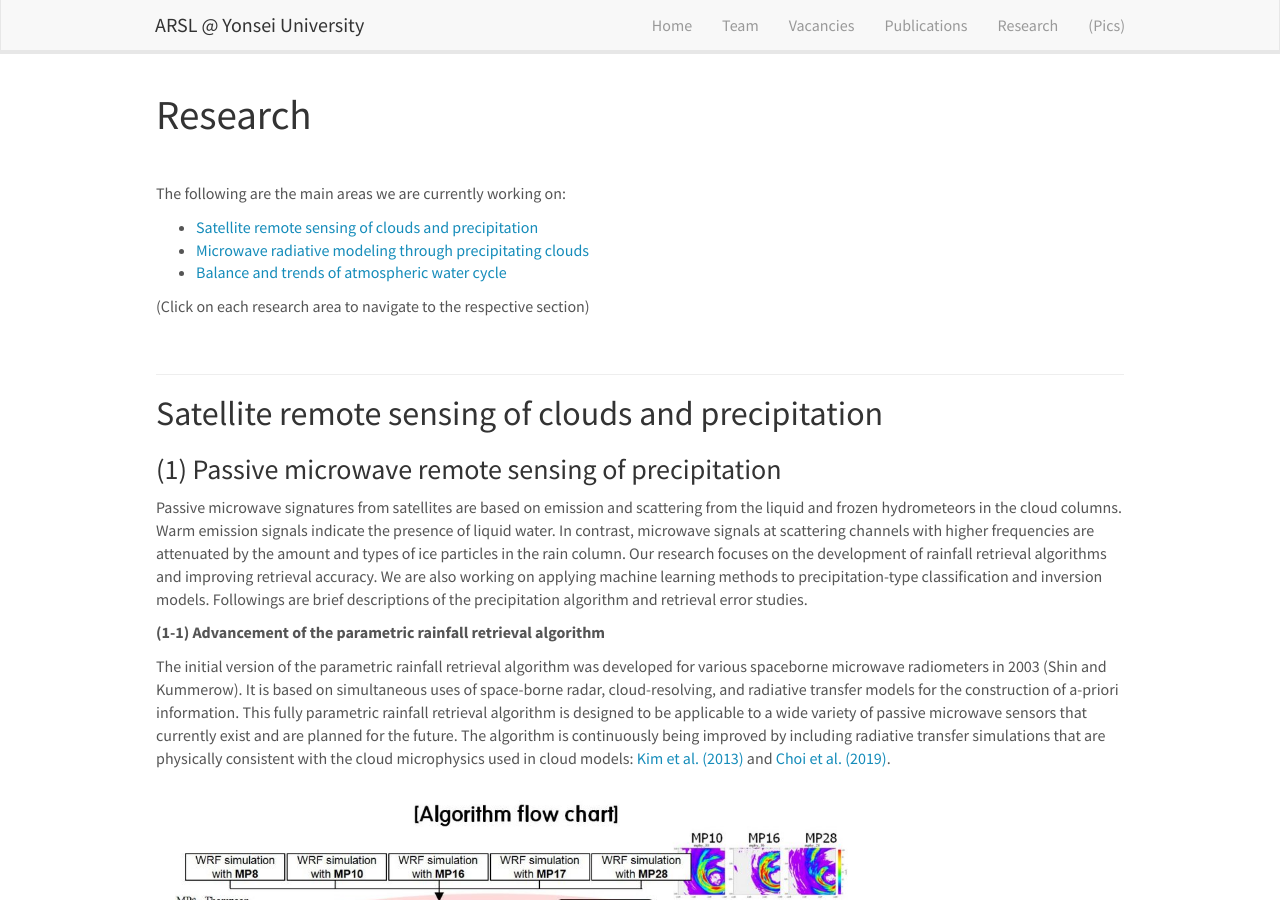
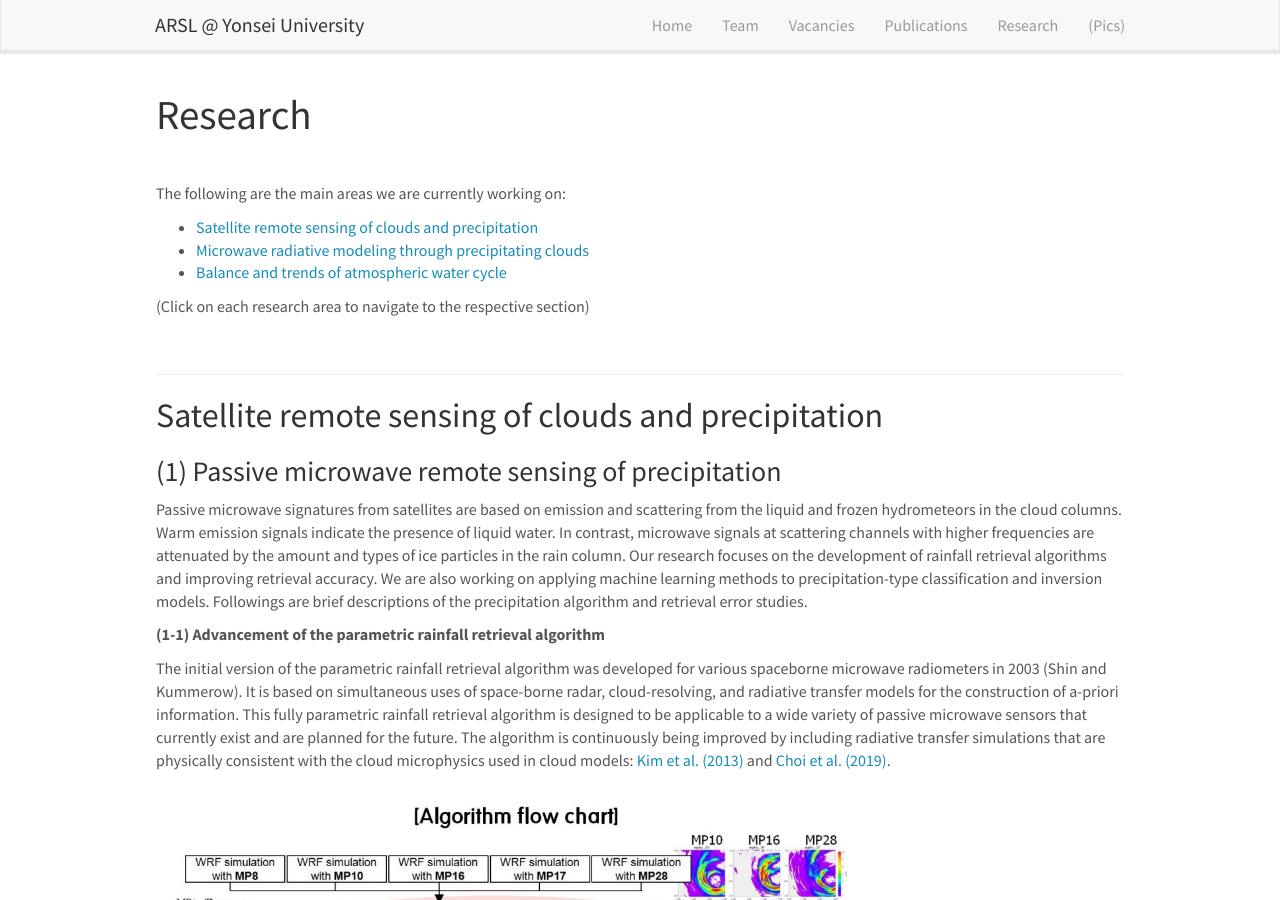
Before and after one commit to roo2003/roo2003.github.io, a Jekyll site: the page built from _pages/research.md, in a window 1280 px wide and 900 px high. Built offline with Jekyll 4.4.1, drawn with Linux system fonts in a browser that asks for light colours; nearby versions of some CDN libraries.

Commit message:
Update research.md

```diff
--- a/_pages/research.md
+++ b/_pages/research.md
@@ -21,7 +21,7 @@ The following are the main areas we are currently working on:
 <br>
 <a id='remote-sensing'></a>
 <hr/>
-<div style="margin-top: -2px;"></div>
+<div style="margin-top: 2px;"></div>
 
 ## Satellite remote sensing of clouds and precipitation
 
```
